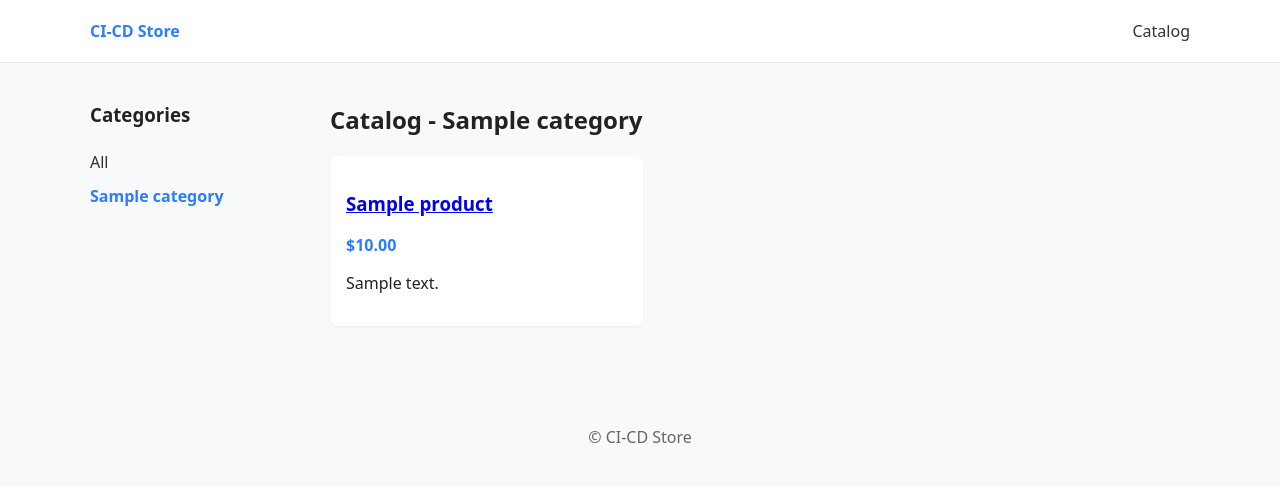
After one commit to AvensTach/online-store-ci-cd, a Django app: page /catalog/category/1/ in a window 1280 px wide. The commit adds this page. Shown: the top 487 px of the page. Run offline with Django 5.2, Linux system fonts and the light colour scheme; tables that the repository leaves empty hold one stand-in row (values such as "Sample post").

Commit message:
Add basic shop views

```diff
--- a/ci_cd_store/urls.py
+++ b/ci_cd_store/urls.py
@@ -16,8 +16,15 @@ Including another URLconf
 """
 from django.contrib import admin
 from django.urls import path, include
+from django.conf import settings
+from django.conf.urls.static import static
 
 urlpatterns = [
     path('admin/', admin.site.urls),
+    path('', include('shop.urls')),         # <- home & catalog & product pages
     path('orders/', include('orders.urls')),
 ]
+
+# Serve media in development
+if settings.DEBUG:
+    urlpatterns += static(settings.MEDIA_URL, document_root=settings.MEDIA_ROOT)
--- /dev/null
+++ b/shop/static/shop/scripts.js
@@ -0,0 +1,18 @@
+// Simple interactions: add a small click animation for product cards
+document.addEventListener('DOMContentLoaded', function () {
+  document.querySelectorAll('.card').forEach(function (card) {
+    card.addEventListener('click', function (e) {
+      // if click lands on a link, let it navigate
+      if (e.target.closest('a')) return;
+      const link = card.querySelector('a');
+      if (link) {
+        // quick visual effect then navigate
+        card.style.transition = 'transform .12s ease';
+        card.style.transform = 'scale(.99)';
+        setTimeout(function () {
+          window.location = link.href;
+        }, 120);
+      }
+    });
+  });
+});
--- /dev/null
+++ b/shop/static/shop/styles.css
@@ -0,0 +1,24 @@
+:root{
+  --bg:#f8f9fb;
+  --card:#ffffff;
+  --accent:#2b7cff;
+  --muted:#666;
+}
+body{font-family:system-ui,-apple-system,Segoe UI,Roboto,"Helvetica Neue",Arial;margin:0;background:var(--bg);color:#222}
+.container{max-width:1100px;margin:0 auto;padding:20px}
+.site-header{background:#fff;border-bottom:1px solid #e6e6e6}
+.site-header .container{display:flex;align-items:center;justify-content:space-between}
+.brand{font-weight:700;color:var(--accent);text-decoration:none}
+.main-nav a{margin-left:16px;color:#333;text-decoration:none}
+.grid{display:grid;grid-template-columns:repeat(auto-fill,minmax(220px,1fr));gap:16px}
+.card{background:var(--card);padding:16px;border-radius:8px;box-shadow:0 1px 3px rgba(0,0,0,0.05)}
+.price{color:var(--accent);font-weight:600}
+.catalog-layout{display:flex;gap:20px}
+.sidebar{width:220px}
+.sidebar ul{list-style:none;padding:0}
+.sidebar a{text-decoration:none;color:#333;display:block;padding:6px 0}
+.sidebar a.active{font-weight:700;color:var(--accent)}
+.product-detail{background:var(--card);padding:20px;border-radius:8px}
+.btn{display:inline-block;background:var(--accent);color:#fff;padding:8px 12px;border-radius:6px;text-decoration:none}
+.site-footer{margin-top:40px;padding:20px;text-align:center;color:var(--muted)}
+@media (max-width:800px){.catalog-layout{flex-direction:column}.sidebar{width:auto}}
--- /dev/null
+++ b/shop/urls.py
@@ -0,0 +1,11 @@
+from django.urls import path
+from . import views
+
+app_name = 'shop'
+
+urlpatterns = [
+    path('', views.home, name='home'),
+    path('catalog/', views.catalog, name='catalog'),
+    path('catalog/category/<int:category_id>/', views.catalog, name='catalog_by_category'),
+    path('product/<int:pk>/', views.product_detail, name='product_detail'),
+]
--- a/shop/views.py
+++ b/shop/views.py
@@ -1,3 +1,40 @@
-from django.shortcuts import render
+from django.shortcuts import render, get_object_or_404
+from .models import Product, Category
 
-# Create your views here.
+def home(request):
+    """
+    Main page: show a few featured products and list categories.
+    """
+    featured = Product.objects.all()[:6]
+    categories = Category.objects.all()
+    return render(request, 'shop/index.html', {
+        'featured': featured,
+        'categories': categories,
+    })
+
+def catalog(request, category_id=None):
+    """
+    Catalog page: list all products, optionally filtered by category.
+    """
+    categories = Category.objects.all()
+    products = Product.objects.all()
+    current_category = None
+    if category_id:
+        current_category = get_object_or_404(Category, pk=category_id)
+        products = products.filter(category=current_category)
+    return render(request, 'shop/catalog.html', {
+        'products': products,
+        'categories': categories,
+        'current_category': current_category,
+    })
+
+def product_detail(request, pk):
+    """
+    Product details page.
+    """
+    product = get_object_or_404(Product, pk=pk)
+    categories = Category.objects.all()
+    return render(request, 'shop/product_detail.html', {
+        'product': product,
+        'categories': categories,
+    })
--- /dev/null
+++ b/templates/base.html
@@ -0,0 +1,29 @@
+{% load static %}
+<!doctype html>
+<html lang="en">
+<head>
+    <meta charset="utf-8">
+    <title>{% block title %}CI-CD Store{% endblock %}</title>
+    <meta name="viewport" content="width=device-width,initial-scale=1">
+    <link rel="stylesheet" href="{% static 'shop/styles.css' %}">
+    <script defer src="{% static 'shop/scripts.js' %}"></script>
+</head>
+<body>
+<header class="site-header">
+    <div class="container">
+        <a class="brand" href="{% url 'shop:home' %}">CI-CD Store</a>
+        <nav class="main-nav">
+            <a href="{% url 'shop:catalog' %}">Catalog</a>
+        </nav>
+    </div>
+</header>
+
+<main class="container">
+    {% block content %}{% endblock %}
+</main>
+
+<footer class="site-footer">
+    <div class="container">© CI-CD Store</div>
+</footer>
+</body>
+</html>
--- /dev/null
+++ b/templates/shop/catalog.html
@@ -0,0 +1,35 @@
+{% extends "base.html" %}
+{% block title %}Catalog - CI-CD Store{% endblock %}
+{% block content %}
+<div class="catalog-layout">
+  <aside class="sidebar">
+    <h3>Categories</h3>
+    <ul>
+      <li><a href="{% url 'shop:catalog' %}">All</a></li>
+      {% for cat in categories %}
+        <li>
+          <a href="{% url 'shop:catalog_by_category' cat.id %}"
+             class="{% if current_category and current_category.id == cat.id %}active{% endif %}">
+            {{ cat.name }}
+          </a>
+        </li>
+      {% endfor %}
+    </ul>
+  </aside>
+
+  <section class="catalog">
+    <h1>Catalog {% if current_category %} - {{ current_category.name }}{% endif %}</h1>
+    <div class="grid">
+      {% for p in products %}
+        <article class="card">
+          <h3><a href="{% url 'shop:product_detail' p.pk %}">{{ p.name }}</a></h3>
+          <p class="price">${{ p.price }}</p>
+          <p class="desc">{{ p.description|truncatechars:120 }}</p>
+        </article>
+      {% empty %}
+        <p>No products found.</p>
+      {% endfor %}
+    </div>
+  </section>
+</div>
+{% endblock %}
```
Also changed, not shown: templates/orders/create_order.html (+29 -6 lines), templates/shop/index.html (added, +31 -0 lines), templates/shop/product_detail.html (added, +17 -0 lines), orders/migrations/0001_initial.py (added), shop/migrations/0001_initial.py (added).
